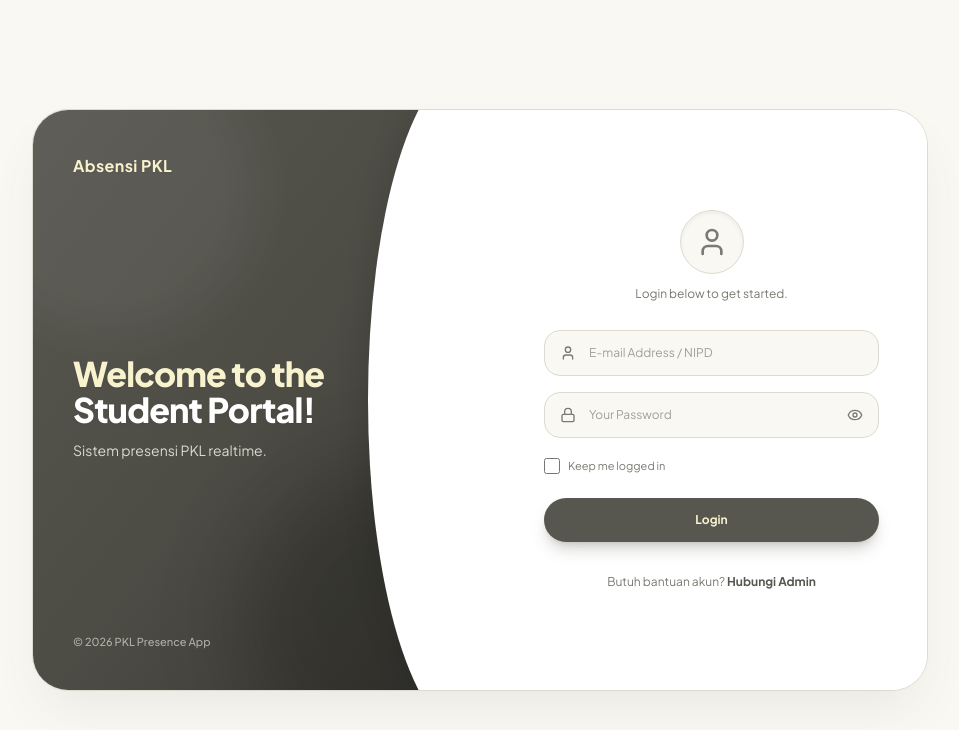
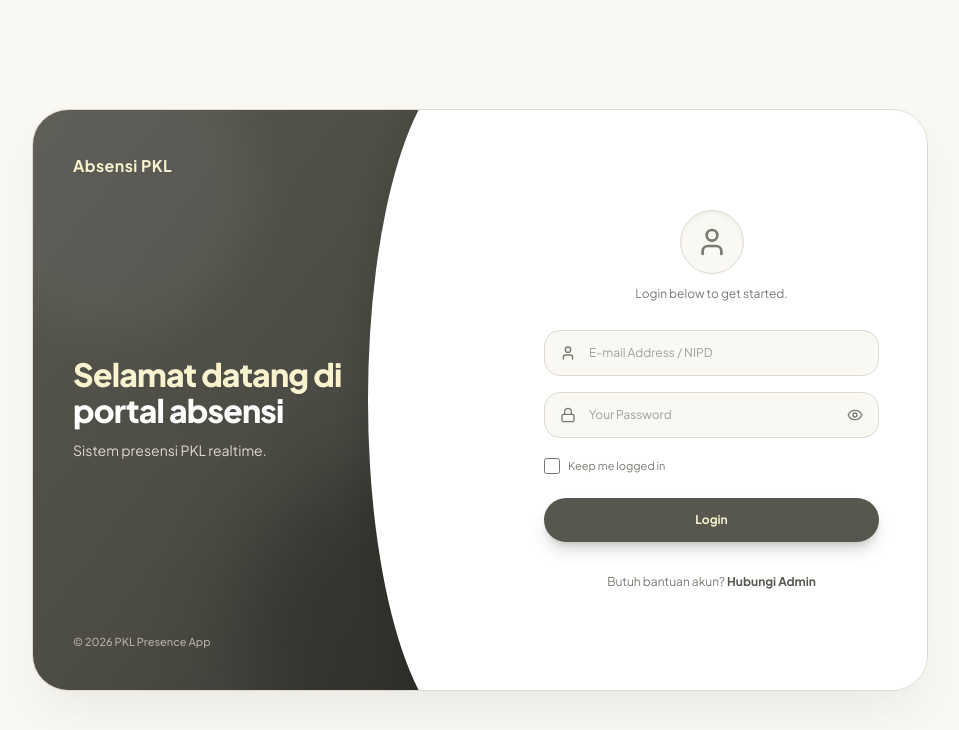
Before and after one commit to RakhaZuhdiNaufal/Absensi, a Next.js app: page /login in a window 1280 px wide. Shown: the top 730 px of the page, without its empty margins (160-1119 px from the left). Built offline with nearby package versions, Linux system fonts and the light colour scheme.

Commit message:
fix: ganti teks sambutan menjadi 'Selamat datang di portal absensi'

```diff
--- a/app/login/page.js
+++ b/app/login/page.js
@@ -78,9 +78,9 @@ export default function LoginPage() {
 
           {/* Headline Sambutan Kiri */}
           <div className="relative z-20 my-auto py-6 md:py-0 pr-0 md:pr-6">
-            <h1 className="text-2xl sm:text-3xl md:text-[34px] font-black leading-tight tracking-tight text-[#F8F3CE] drop-shadow-sm">
-              Welcome to the <br />
-              <span className="text-white">Student Portal!</span>
+            <h1 className="text-2xl sm:text-3xl md:text-[32px] font-black leading-tight tracking-tight text-[#F8F3CE] drop-shadow-sm">
+              Selamat datang di <br />
+              <span className="text-white">portal absensi</span>
             </h1>
             <p className="text-[#DDDAD0] text-xs sm:text-sm mt-3 font-normal leading-relaxed max-w-xs">
               Sistem presensi PKL realtime.
```
